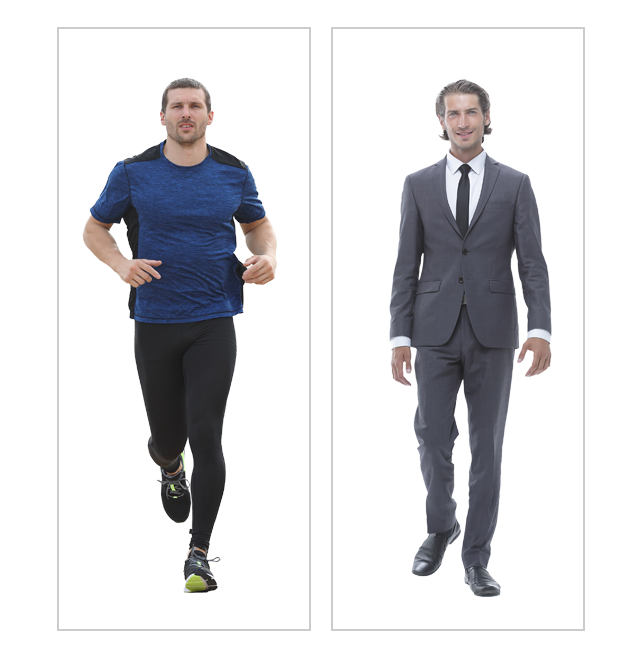
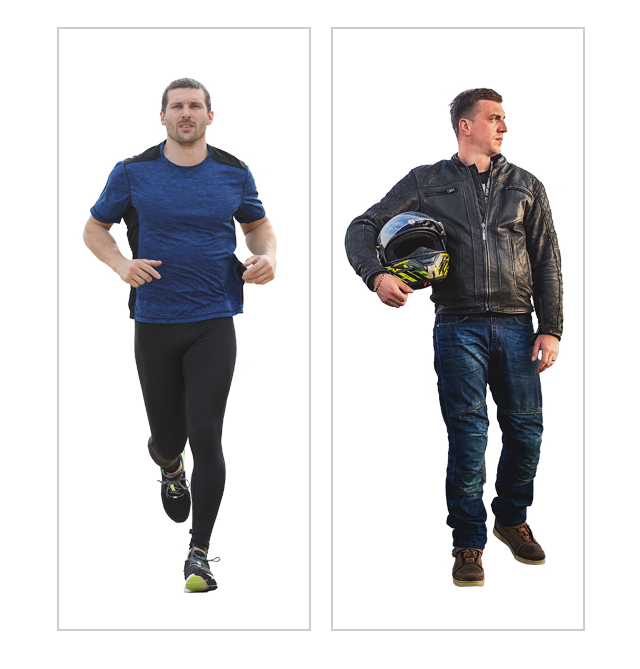
Before and after one commit to eline434/integration03, a plain HTML site: page would you rather/index.html in a window 1280 px wide. Both pictures are taken after a click on the element 503 px from the left and 418 px from the top of the page. Shown: the part 89-758 px from the top of the page, without its empty margins (319-959 px from the left). Drawn offline with Linux system fonts and the light colour scheme.

Commit message:
refactor: reorganize outfit display logic and remove unused script

```diff
--- a/would you rather/index.html
+++ b/would you rather/index.html
@@ -15,5 +15,6 @@
         <div class="outfit outfit-2" data-outfit="2"></div>
     </div>
 </body>
+<script src="outfit.js"></script>
 
 </html>
--- /dev/null
+++ b/would you rather/outfit.js
@@ -0,0 +1,28 @@
+const maxoutfits = 4;
+var outfitpos1 = 0;
+var outfitpos2 = 1;
+
+const init = () => {
+    $outfit1 = document.querySelector('.outfit-1');
+    $outfit2 = document.querySelector('.outfit-2');
+
+    $outfit1.addEventListener('click', (event) => {
+        console.log("outfit 1 clicked");
+        outfitpos2 = (outfitpos2 + 1) % maxoutfits;
+        if (outfitpos1 == outfitpos2) {
+            outfitpos2 = (outfitpos2 + 1) % maxoutfits;
+        }
+        $outfit2.style.backgroundPosition = `-${outfitpos2 * 500}px 0`;
+    })
+
+    $outfit2.addEventListener('click', (event) => {
+        console.log("outfit 2 clicked");
+        outfitpos1 = (outfitpos1 + 1) % maxoutfits;
+        if (outfitpos1 == outfitpos2) {
+            outfitpos1 = (outfitpos1 + 1) % maxoutfits;
+        }
+        $outfit1.style.backgroundPosition = `-${outfitpos1 * 500}px 0`;
+    })
+
+}
+init();
--- a/would you rather/style.css
+++ b/would you rather/style.css
@@ -26,10 +26,6 @@ h1 {
     transition: transform 0.2s;
 }
 
-.outfit:hover {
-    transform: scale(1.05);
-}
-
 .outfit-1 {
     background-position: 0 0;
 }
```
Also changed, not shown: would you rather/script.js (deleted).
